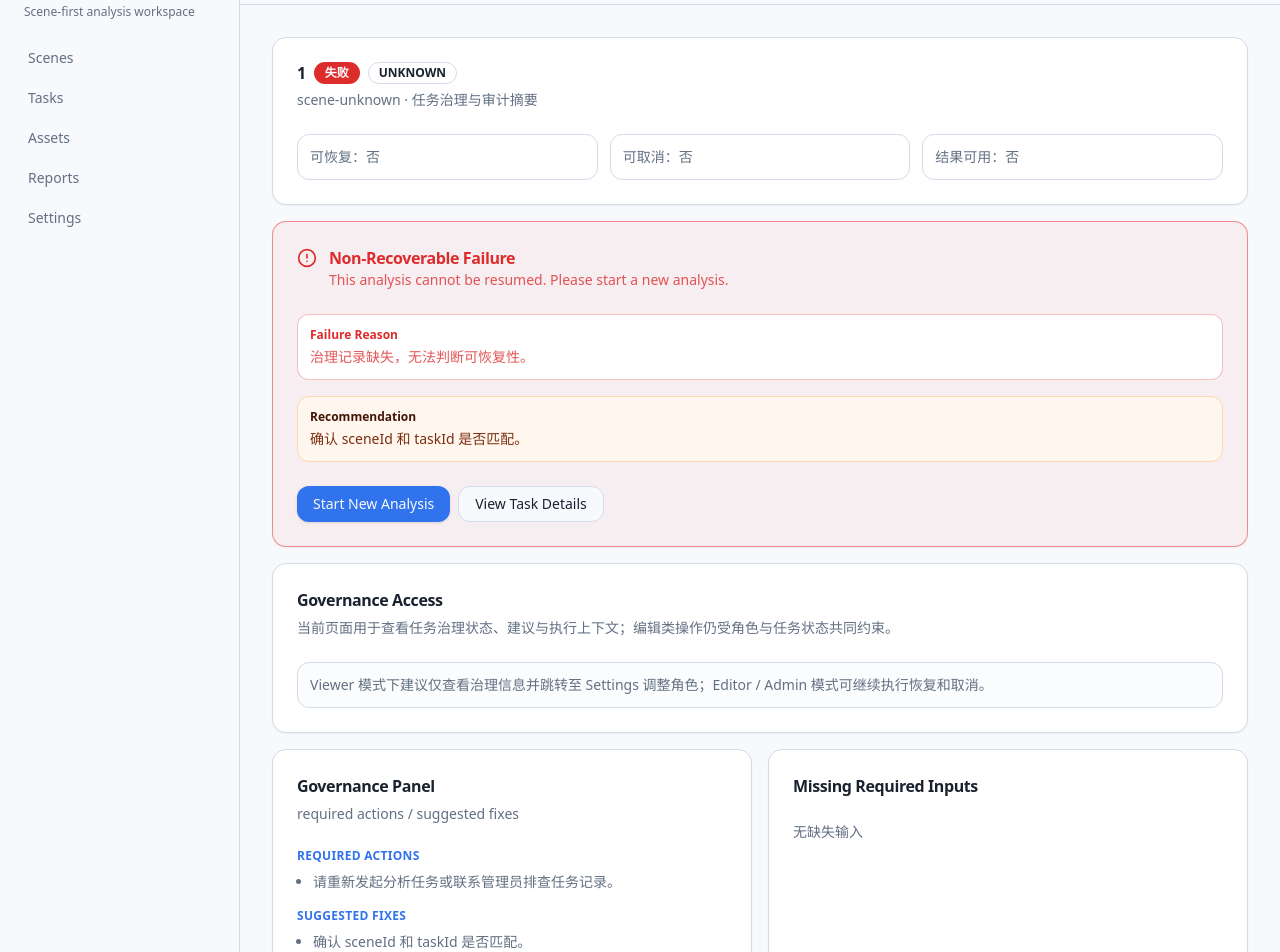
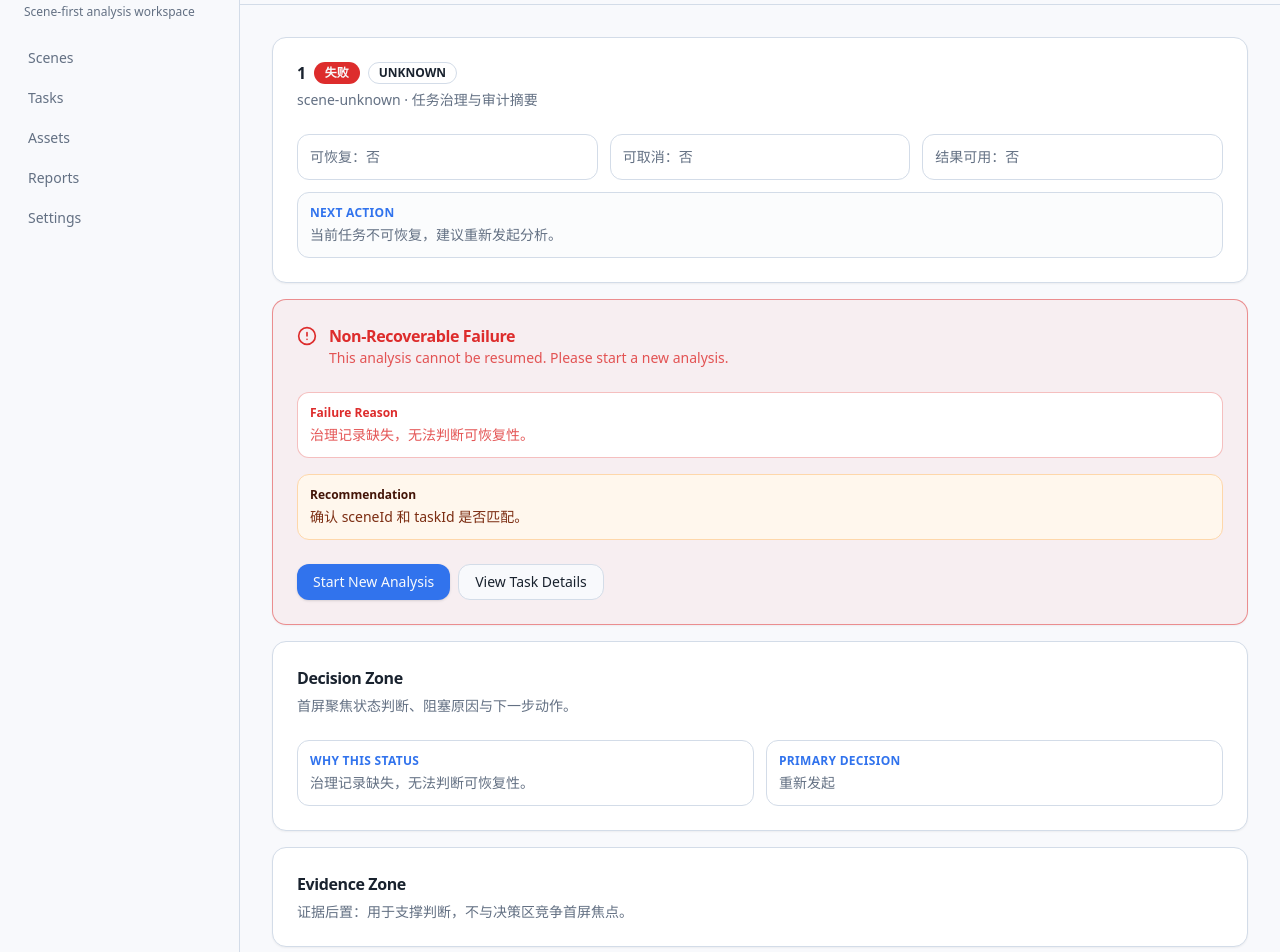
Before and after one commit to ssaurora/SAGE-WEB-Beta, a Next.js app: page /task-governance/1 in a window 1280 px wide. Shown: the part 40-992 px from the top of the page. Built offline with nearby package versions, Linux system fonts and the light colour scheme.

Commit message:
feat: Enhance Task Governance page with decision status and next action guidance

```diff
--- a/app/task-governance/[taskId]/page.tsx
+++ b/app/task-governance/[taskId]/page.tsx
@@ -33,6 +33,27 @@ export default async function TaskGovernancePage({
   const isCancelled = vm.currentState === "Cancelled";
   const isFailedRecoverable = isFailed && vm.canResume;
   const isFailedTerminal = isFailed && !vm.canResume;
+  const decisionStatus = isCompleted
+    ? "Completed"
+    : isFailedTerminal
+      ? "Failed Terminal"
+      : isFailedRecoverable
+        ? "Failed Recoverable"
+        : isCancelled
+          ? "Cancelled"
+          : "Waiting";
+
+  const nextActionText = (() => {
+    if (isCompleted) return "结果已可用，建议进入 Results 做结论消费。";
+    if (isFailedRecoverable)
+      return "任务可恢复，优先修复阻塞项后执行 Fix and Resume。";
+    if (isFailedTerminal) return "当前任务不可恢复，建议重新发起分析。";
+    if (isCancelled) return "任务已取消，可按需重新运行或新建分析。";
+    if (isWaitingInput || isActionRequired)
+      return "当前需用户介入，优先处理必需输入与绑定问题。";
+    return "任务处理中，建议继续观察运行阶段与治理事件。";
+  })();
+
   return (
     <div className="space-y-4">
       <Card>
@@ -46,7 +67,8 @@ export default async function TaskGovernancePage({
           </div>
           <CardDescription>{vm.sceneId} · 任务治理与审计摘要</CardDescription>
         </CardHeader>
-        <CardContent className="grid gap-3 sm:grid-cols-3">
+        <CardContent className="space-y-3">
+          <div className="grid gap-3 sm:grid-cols-3">
             <div className="rounded-md border p-3 text-sm text-muted-foreground">
               可恢复：{vm.canResume ? "是" : "否"}
             </div>
@@ -55,6 +77,14 @@ export default async function TaskGovernancePage({
             </div>
             <div className="rounded-md border p-3 text-sm text-muted-foreground">
               结果可用：{vm.resultAvailable ? "是" : "否"}
+            </div>
+          </div>
+
+          <div className="rounded-md border bg-muted/20 p-3 text-sm text-muted-foreground">
+            <p className="text-xs font-semibold uppercase tracking-wide text-primary">
+              Next Action
+            </p>
+            <p className="mt-1">{nextActionText}</p>
           </div>
         </CardContent>
       </Card>
@@ -74,17 +104,7 @@ export default async function TaskGovernancePage({
       <GovernanceRecoveryPanel
         sceneId={vm.sceneId}
         taskId={vm.taskId}
-        status={
-          isCompleted
-            ? "Completed"
-            : isFailedTerminal
-              ? "Failed Terminal"
-              : isFailedRecoverable
-                ? "Failed Recoverable"
-                : isCancelled
-                  ? "Cancelled"
-                  : "Waiting"
-        }
+        status={decisionStatus}
         canResume={vm.canResume}
         failureReason={vm.failureSummary}
         missingInputs={vm.missingRequiredInputs}
@@ -94,17 +114,50 @@ export default async function TaskGovernancePage({
 
       <Card>
         <CardHeader>
-          <CardTitle className="text-base">Governance Access</CardTitle>
+          <CardTitle className="text-base">Decision Zone</CardTitle>
           <CardDescription>
-            当前页面用于查看任务治理状态、建议与执行上下文；编辑类操作仍受角色与任务状态共同约束。
+            首屏聚焦状态判断、阻塞原因与下一步动作。
           </CardDescription>
         </CardHeader>
         <CardContent>
-          <div className="rounded-md border bg-muted/20 p-3 text-sm text-muted-foreground">
-            Viewer 模式下建议仅查看治理信息并跳转至 Settings 调整角色；Editor /
-            Admin 模式可继续执行恢复和取消。
+          <div className="grid gap-3 lg:grid-cols-2">
+            <div className="rounded-md border p-3 text-sm text-muted-foreground">
+              <p className="text-xs font-semibold uppercase tracking-wide text-primary">
+                Why this status
+              </p>
+              <p className="mt-1">
+                {vm.failureSummary
+                  ? vm.failureSummary
+                  : vm.missingRequiredInputs.length > 0
+                    ? `检测到 ${vm.missingRequiredInputs.length} 项缺失输入。`
+                    : "当前状态由任务运行阶段与治理规则共同决定。"}
+              </p>
+            </div>
+            <div className="rounded-md border p-3 text-sm text-muted-foreground">
+              <p className="text-xs font-semibold uppercase tracking-wide text-primary">
+                Primary decision
+              </p>
+              <p className="mt-1">
+                {isFailedRecoverable
+                  ? "优先恢复"
+                  : isFailedTerminal
+                    ? "重新发起"
+                    : isCompleted
+                      ? "消费结果"
+                      : "继续观察 / 补齐输入"}
+              </p>
+            </div>
           </div>
         </CardContent>
+      </Card>
+
+      <Card>
+        <CardHeader>
+          <CardTitle className="text-base">Evidence Zone</CardTitle>
+          <CardDescription>
+            证据后置：用于支撑判断，不与决策区竞争首屏焦点。
+          </CardDescription>
+        </CardHeader>
       </Card>
 
       <div className="grid gap-4 lg:grid-cols-2">
@@ -205,6 +258,12 @@ export default async function TaskGovernancePage({
         </Card>
       </div>
 
+      <Card>
+        <CardHeader>
+          <CardTitle className="text-base">Manifest Snapshot</CardTitle>
+          <CardDescription>参数与输入的只读证据视图</CardDescription>
+        </CardHeader>
+        <CardContent>
           <GovernanceManifestTab
             parameters={[
               {
@@ -248,7 +307,10 @@ export default async function TaskGovernancePage({
               },
             ]}
           />
+        </CardContent>
+      </Card>
 
+      <div className="grid gap-4 lg:grid-cols-2">
         <Card>
           <CardHeader>
             <CardTitle className="text-base">Lifecycle Events</CardTitle>
@@ -274,5 +336,6 @@ export default async function TaskGovernancePage({
           </CardContent>
         </Card>
       </div>
+    </div>
   );
 }
```
Also changed, not shown: components/pages/workbench-map-interactive.tsx (+30 -11 lines), 1 other file (tests, documents, lock files or other folders). Lines whose indentation alone changed are shown as unchanged.
